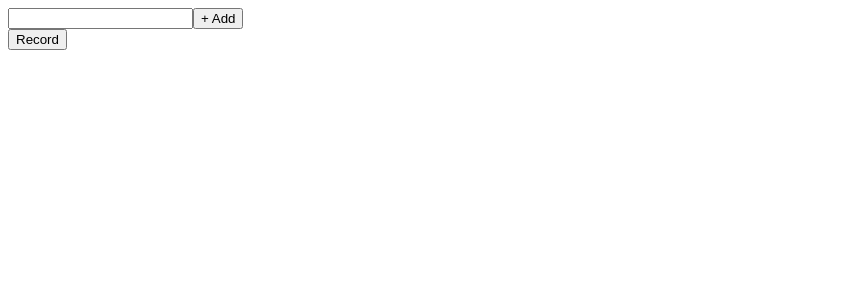
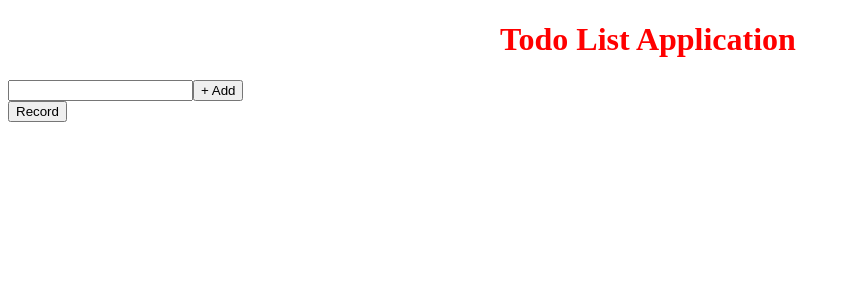
Before and after one commit to toscalivia83/RecordMyTodoList, a React (Create React App) app: page / in a window 1280 px wide. Shown: the top 300 px of the page, without its empty margins (0-850 px from the left). Built offline with nearby package versions, Linux system fonts and the light colour scheme.

Commit message:
add styling

```diff
--- a/package.json
+++ b/package.json
@@ -24,6 +24,7 @@
     "@types/redux": "^3.6.0",
     "@types/redux-devtools-extension": "^2.13.2",
     "@types/redux-thunk": "^2.1.0",
+    "classnames": "^2.2.6",
     "enzyme": "^3.11.0",
     "enzyme-adapter-react-16": "^1.15.2",
     "moment": "^2.24.0",
@@ -42,7 +43,7 @@
     "@types/react": "^16.9.25",
     "@types/react-dom": "^16.9.5",
     "babel-loader": "^8.0.5",
-    "css-loader": "^2.1.1",
+    "css-loader": "^3.4.2",
     "html-webpack-plugin": "^3.2.0",
     "source-map-loader": "^0.2.4",
     "style-loader": "^0.23.1",
--- a/src/App.tsx
+++ b/src/App.tsx
@@ -5,6 +5,7 @@ import AddTodo from "./components/AddTodo/AddTodo";
 import Record from "./components/Record/Record";
 import TodoListInterval from "./components/TodoListInterval/TodoListInterval";
 import { connect } from "react-redux";
+import Header from "./components/Header/Header";
 
 class App extends React.Component<AppProps> {
   public constructor(props: AppProps) {
@@ -14,6 +15,7 @@ class App extends React.Component<AppProps> {
   public render (): React.ReactElement {
     return (
       <div>
+        <Header />
         {
           this.props.isDisplayingRecord
             ? <TodoListInterval />
--- /dev/null
+++ b/src/components/Header/Header.module.css
@@ -0,0 +1,4 @@
+.headerStyle {
+  color: red;
+  text-align: center;
+}
--- /dev/null
+++ b/src/components/Header/Header.tsx
@@ -0,0 +1,8 @@
+import React from "react";
+import styles from "./Header.module.css";
+
+const Header = (): React.ReactElement => {
+  return <h1 className={styles.headerStyle}>Todo List Application</h1>;
+};
+
+export default Header;
--- /dev/null
+++ b/src/components/TodoList/TodoList.module.css
@@ -0,0 +1,4 @@
+#todoListTest {
+  background-color: red;
+  text-align: center;
+}
--- a/src/components/TodoList/TodoList.tsx
+++ b/src/components/TodoList/TodoList.tsx
@@ -4,7 +4,7 @@ import Todo from "../Todo/Todo";
 import { AppState, TodoType } from "../../redux/types";
 
 const TodoList = ({ todoList }: Props): React.ReactElement =>
-  <div>
+  <div id="todoListTest">
     {todoList.map((todo) =>
       <Todo key={todo.id} {...todo}/>
     )}
--- a/src/index.css
+++ b/src/index.css
@@ -0,0 +1,12 @@
+* {
+  box-sizing: border-box;
+}
+
+html {
+  position: relative;
+}
+
+body {
+  height: 100%;
+  width: 100%;
+}
--- a/src/index.tsx
+++ b/src/index.tsx
@@ -3,6 +3,7 @@ import * as ReactDOM from "react-dom";
 import { Provider } from "react-redux";
 import { createDefaultStore } from "./redux/store";
 import App from "./App";
+import "./index.css";
 
 ReactDOM.render(
   <Provider store={createDefaultStore()}>
--- a/tsconfig.json
+++ b/tsconfig.json
@@ -20,7 +20,7 @@
     "moduleResolution": "node",
     "resolveJsonModule": true,
     "isolatedModules": true,
-    "noEmit": true
+    "noEmit": false
   },
   "include": [
     "src"
--- a/webpack.config.js
+++ b/webpack.config.js
@@ -10,7 +10,18 @@ module.exports = {
         use: "ts-loader",
         exclude: /node_modules/,
       },
-      { test : /\.css$/, use:["style-loader", "css-loader"] }
+      {
+        test : /\.css$/,
+        use:[
+          { loader: 'style-loader' },
+          {
+            loader: 'css-loader',
+            options: {
+              modules: true,
+            },
+          }
+        ]
+      },
     ],
   },
   resolve: {
@@ -28,4 +39,3 @@ module.exports = {
     })
   ]
 };
-//   {test : /\.(js)$/, use:'babel-loader'},
```
